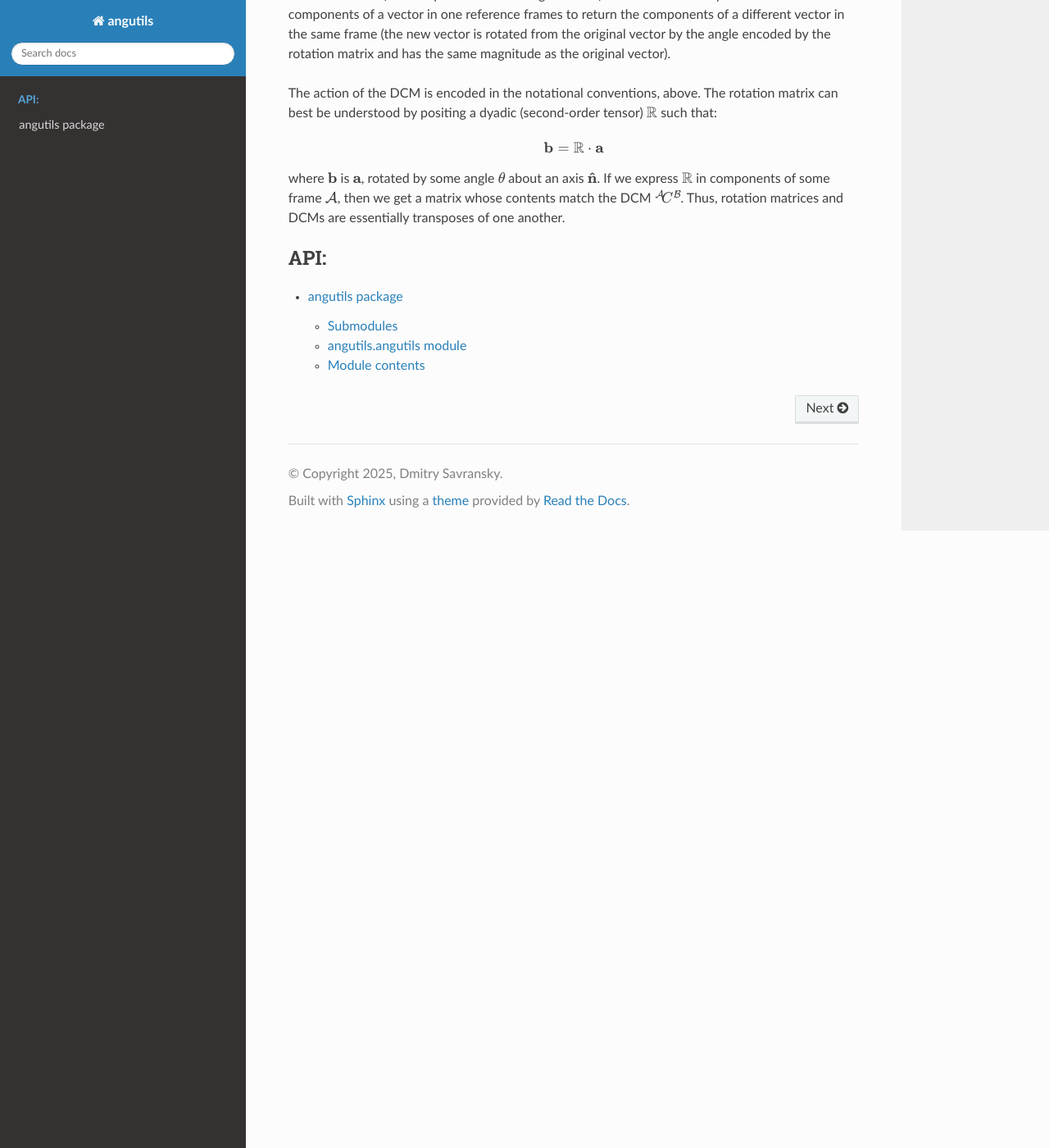
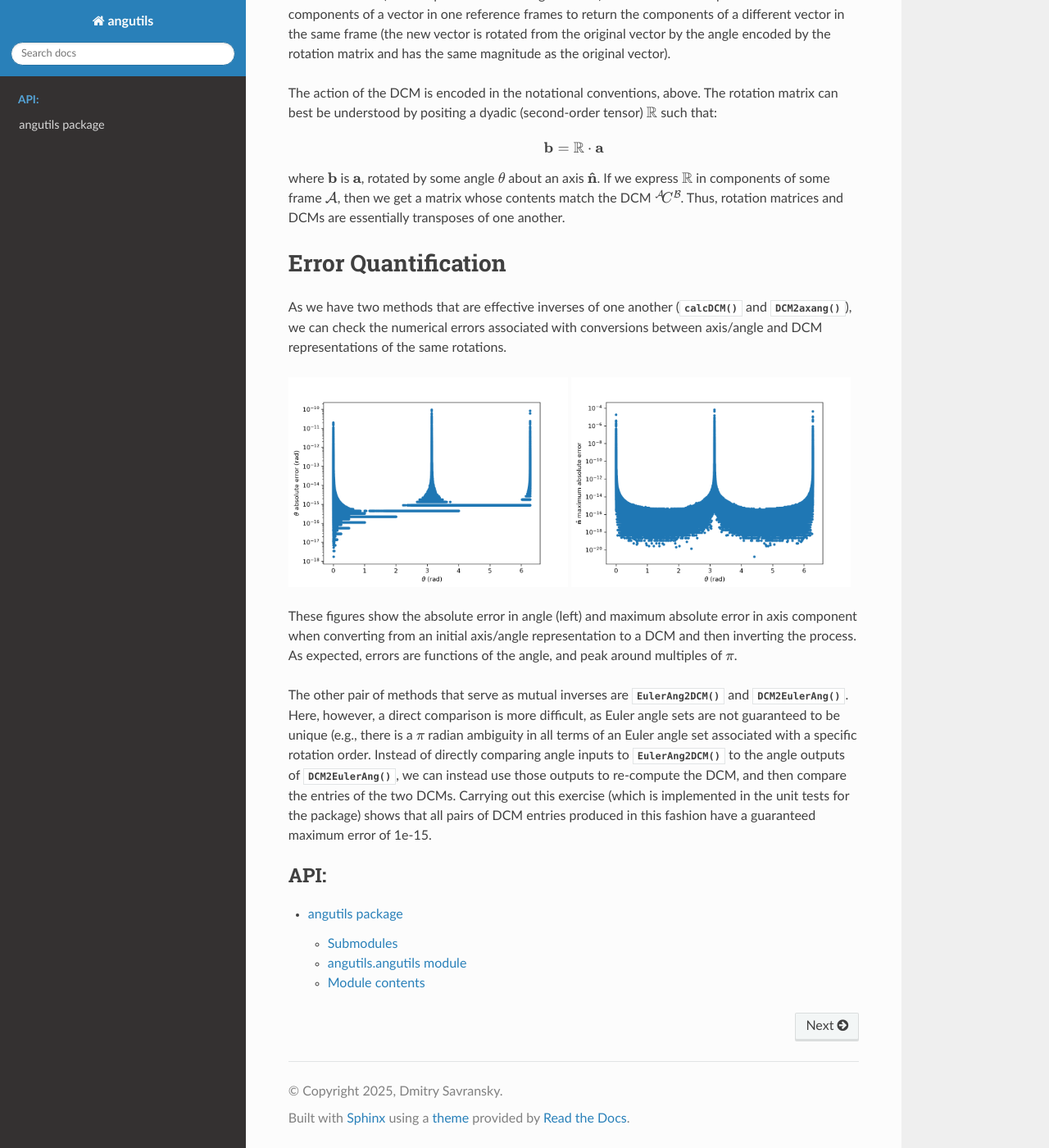
Before and after one commit to dsavransky/angutils, a Sphinx documentation site: the page built from docs/index.rst, in a window 1280 px wide and 1400 px high, scrolled down 1277 px. Shown: the whole window at 82% size. Built offline with Sphinx 7.4.7 and the Read the Docs theme 3.1.0, drawn with Linux system fonts in a browser that asks for light colours.

Commit message:
docs update

```diff
--- a/docs/index.rst
+++ b/docs/index.rst
@@ -50,6 +50,23 @@ The action of the DCM is encoded in the notational conventions, above.  The rota
 
 where :math:`\mathbf{b}` is :math:`\mathbf{a}`, rotated by some angle :math:`\theta` about an axis :math:`\mathbf{\hat{n}}`.  If we express :math:`\mathbb{R}` in components of some frame :math:`\mathcal{A}`, then we get a matrix whose contents match the DCM :math:`{{\vphantom{C}}^{\mathcal{A}}\!{C}^{\mathcal{B}}}`. Thus, rotation matrices and DCMs are essentially transposes of one another.
 
+Error Quantification
+=======================
+
+As we have two methods that are effective inverses of one another (:py:meth:`~angutils.angutils.calcDCM` and :py:meth:`~angutils.angutils.DCM2axang`), we can check the numerical errors associated with conversions between axis/angle and DCM representations of the same rotations.
+
+|pic1|  |pic2|
+
+    .. |pic1| image:: DCM_roundtrip_theta_errs.png
+        :width: 49%
+
+    .. |pic2| image:: DCM_roundtrip_n_errs.png
+        :width: 49%
+
+These figures show the absolute error in angle (left) and maximum absolute error in axis component when converting from an initial axis/angle representation to a DCM and then inverting the process.  As expected, errors are functions of the angle, and peak around multiples of :math:`\pi`.
+
+The other pair of methods that serve as mutual inverses are :py:meth:`~angutils.angutils.EulerAng2DCM` and :py:meth:`~angutils.angutils.DCM2EulerAng`.  Here, however, a direct comparison is more difficult, as Euler angle sets are not guaranteed to be unique (e.g., there is a :math:`\pi` radian ambiguity in all terms of an Euler angle set associated with a specific rotation order.  Instead of directly comparing angle inputs to :py:meth:`~angutils.angutils.EulerAng2DCM` to the angle outputs of :py:meth:`~angutils.angutils.DCM2EulerAng`, we can instead use those outputs to re-compute the DCM, and then compare the entries of the two DCMs.  Carrying out this exercise (which is implemented in the unit tests for the package) shows that all pairs of DCM entries produced in this fashion have a guaranteed maximum error of 1e-15.
+
 .. toctree::
    :maxdepth: 4
    :caption: API:
```
Also changed, not shown: docs/DCM_roundtrip_n_errs.png (added), docs/DCM_roundtrip_theta_errs.png (added).
